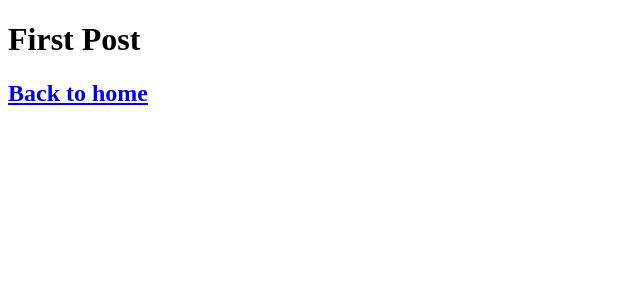
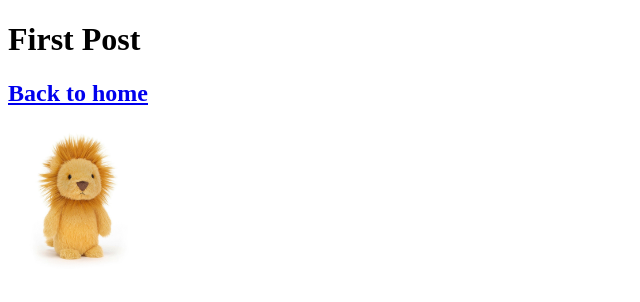
Before and after one commit to irisdew/learn-nextjs, a Next.js app: page /posts/first-post in a window 1280 px wide. Shown: the top 302 px of the page, without its empty margins (0-640 px from the left). Built offline with nearby package versions, Linux system fonts and the light colour scheme.

Commit message:
:sparkles: ADD: image

```diff
--- a/pages/posts/first-post.js
+++ b/pages/posts/first-post.js
@@ -1,4 +1,5 @@
 import Link from 'next/link'
+import Image from 'next/image'
 
 export default function FirstPost() {
     return (
@@ -9,6 +10,12 @@ export default function FirstPost() {
                     <a>Back to home</a>
                 </Link>
             </h2>
+            <Image
+                src="/images/profile.jpg" // Route of the image file
+                height={144} // Desired size with correct aspect ratio
+                width={144} // Desired size with correct aspect ratio
+                alt="Your Name"
+            />
         </>
     )
 }
```
Also changed, not shown: pages/index.js (indentation only), public/images/profile.jpg (added). Lines whose indentation alone changed are shown as unchanged.
